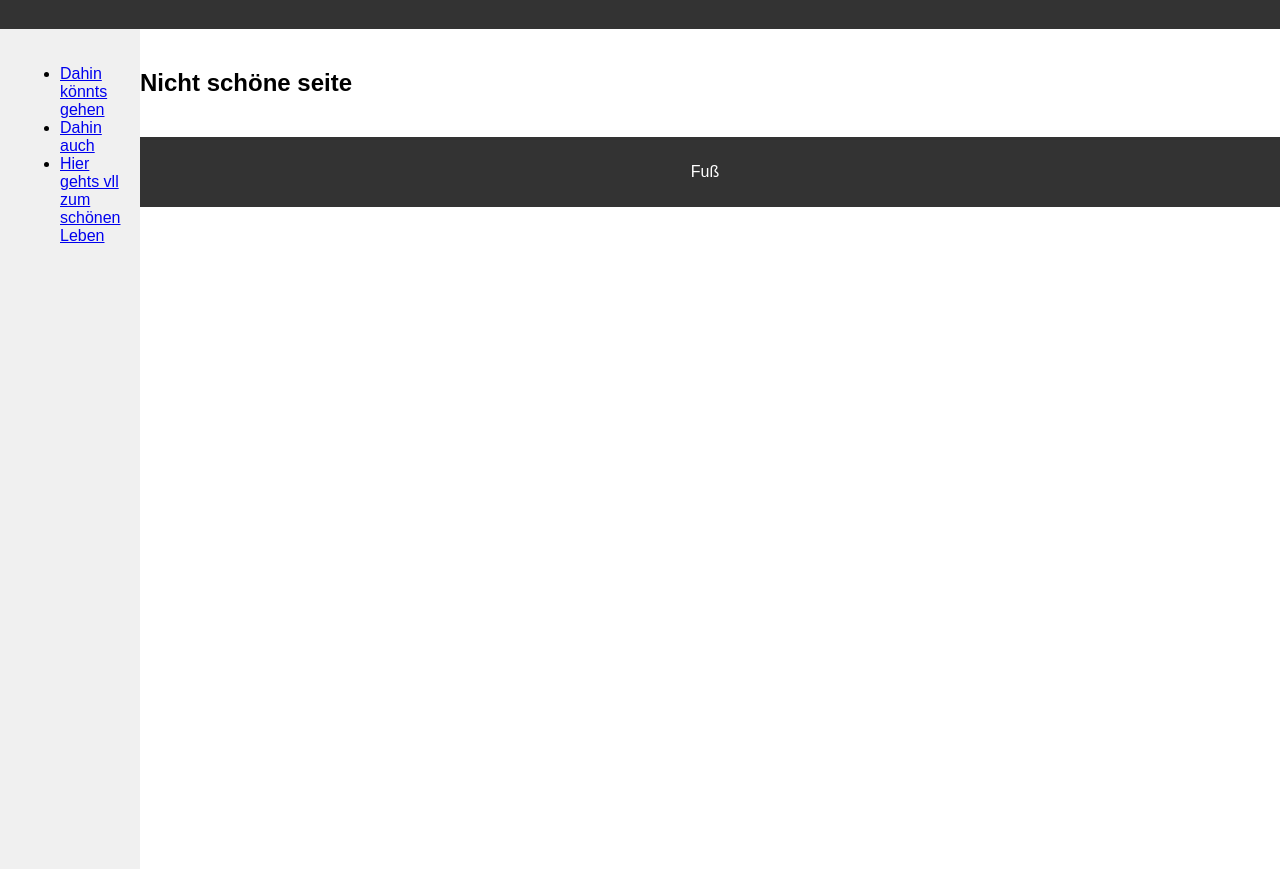
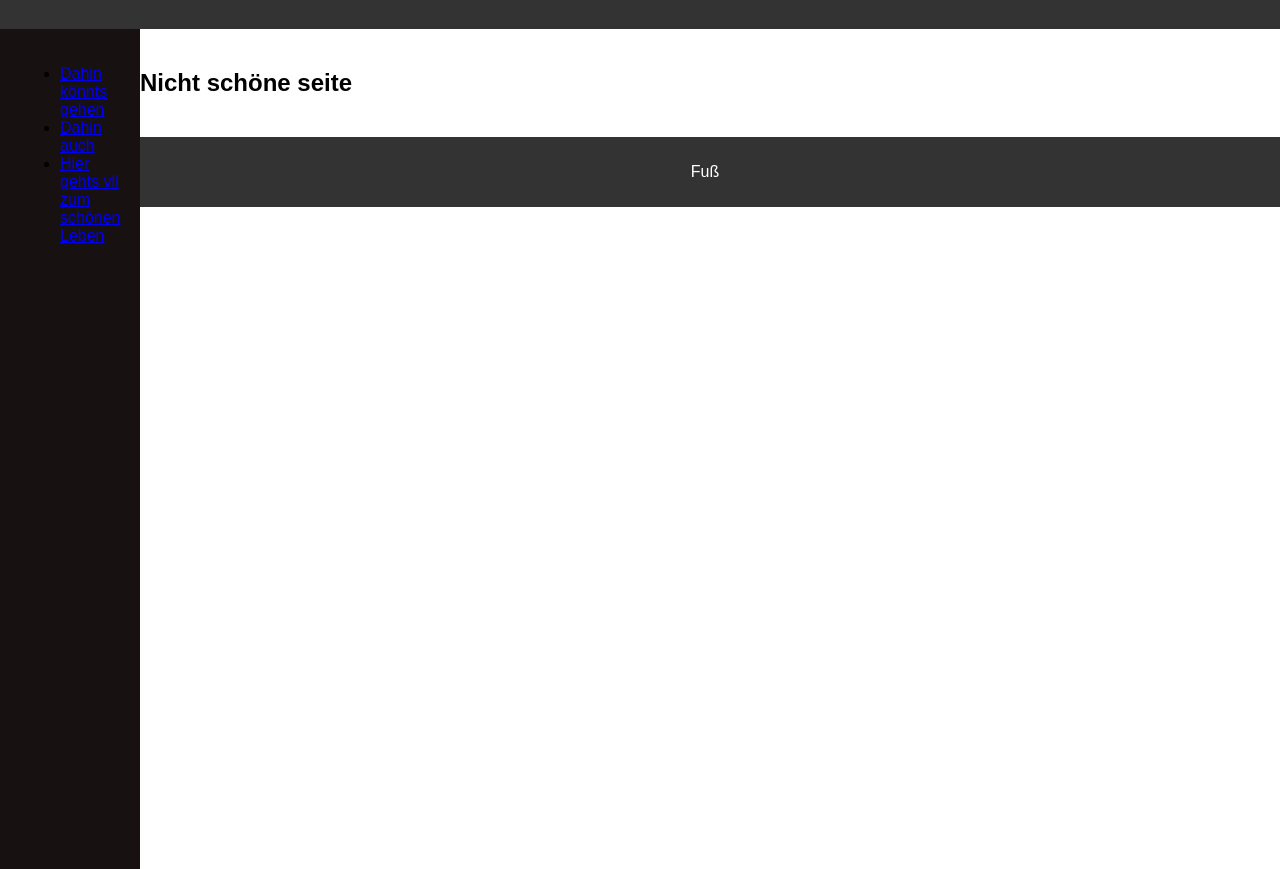
Before and after one commit to marc798/gornedoida, a plain HTML site: page index.html in a window 1280 px wide. Shown: the part 71-940 px from the top of the page. Drawn offline with Linux system fonts and the light colour scheme.

Commit message:
Update index.html

```diff
--- a/index.html
+++ b/index.html
@@ -18,7 +18,7 @@ header, footer {
         }
 nav {
       width: 100px;
-      background-color: #f0f0f0;
+      background-color: #171111;
       padding: 20px;
      float: left;
      height: 100vh;
```
